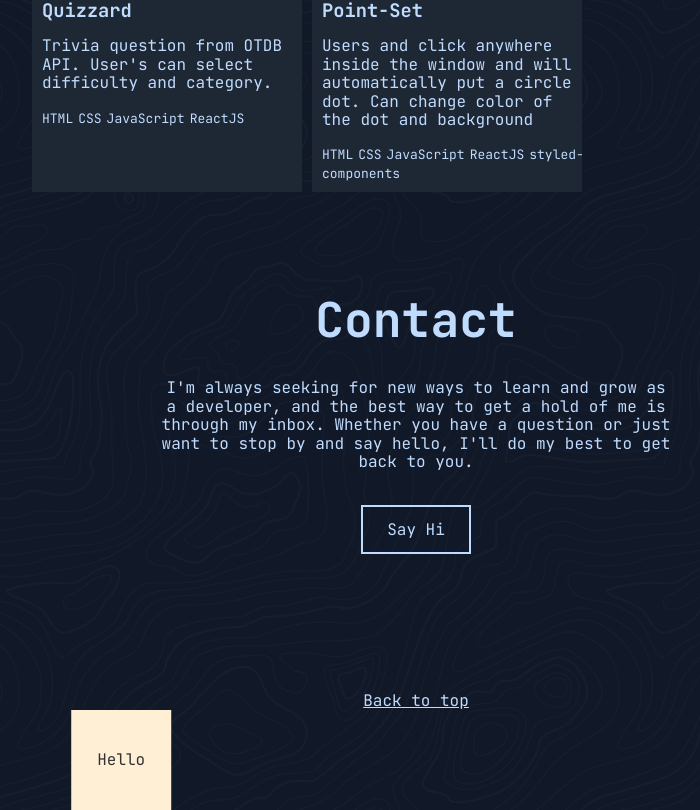
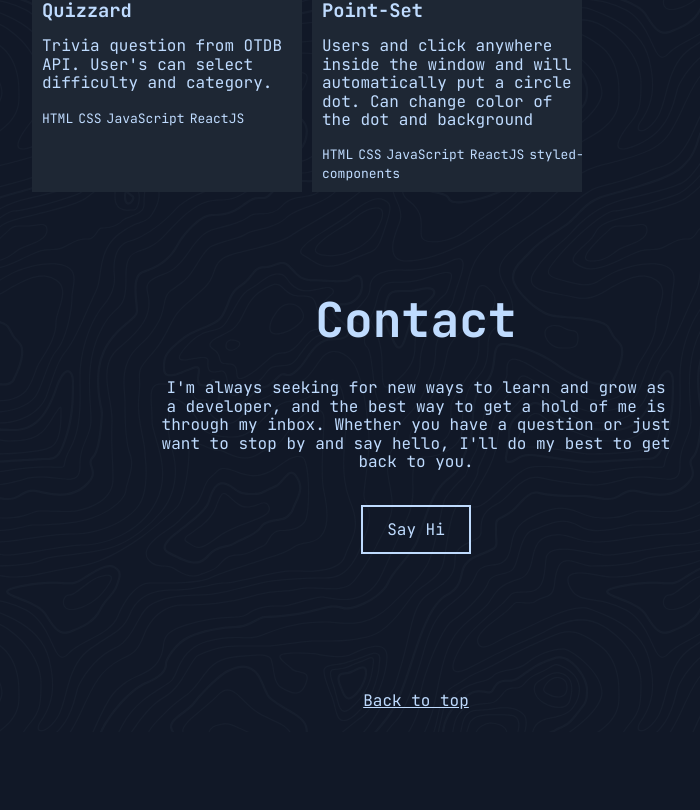
Before and after one commit to henryjrtena/website-portfolio, a React (Vite) app: page / in a window 1280 px wide. Shown: the part 3162-3972 px from the top of the page, without its empty margins (224-924 px from the left). After the commit the page ends 3894 px from the top, so only its background shows below. Built offline with nearby package versions, Linux system fonts and the light colour scheme.

Commit message:
remove hello box

```diff
--- a/src/components/Footer.jsx
+++ b/src/components/Footer.jsx
@@ -47,7 +47,7 @@ export default function Footer(){
     return (
         <div className='footer' ref={component}>
             <a alt="back to top" onClick={goto__top}>Back to top</a>
-            <Box className='box'>Hello</Box>
+            {/* <Box className='box'>Hello</Box> */}
         </div>
     )
 }
```
